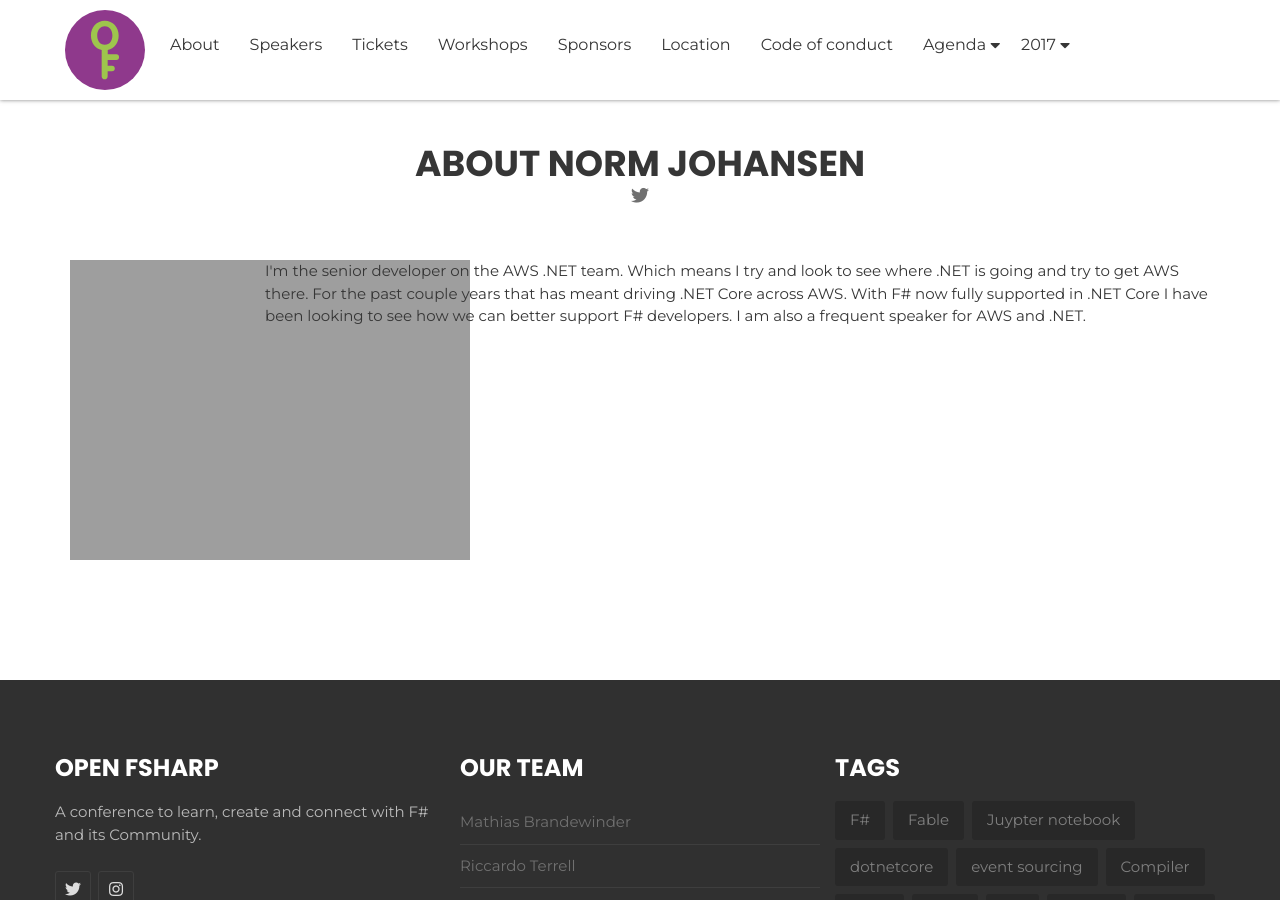
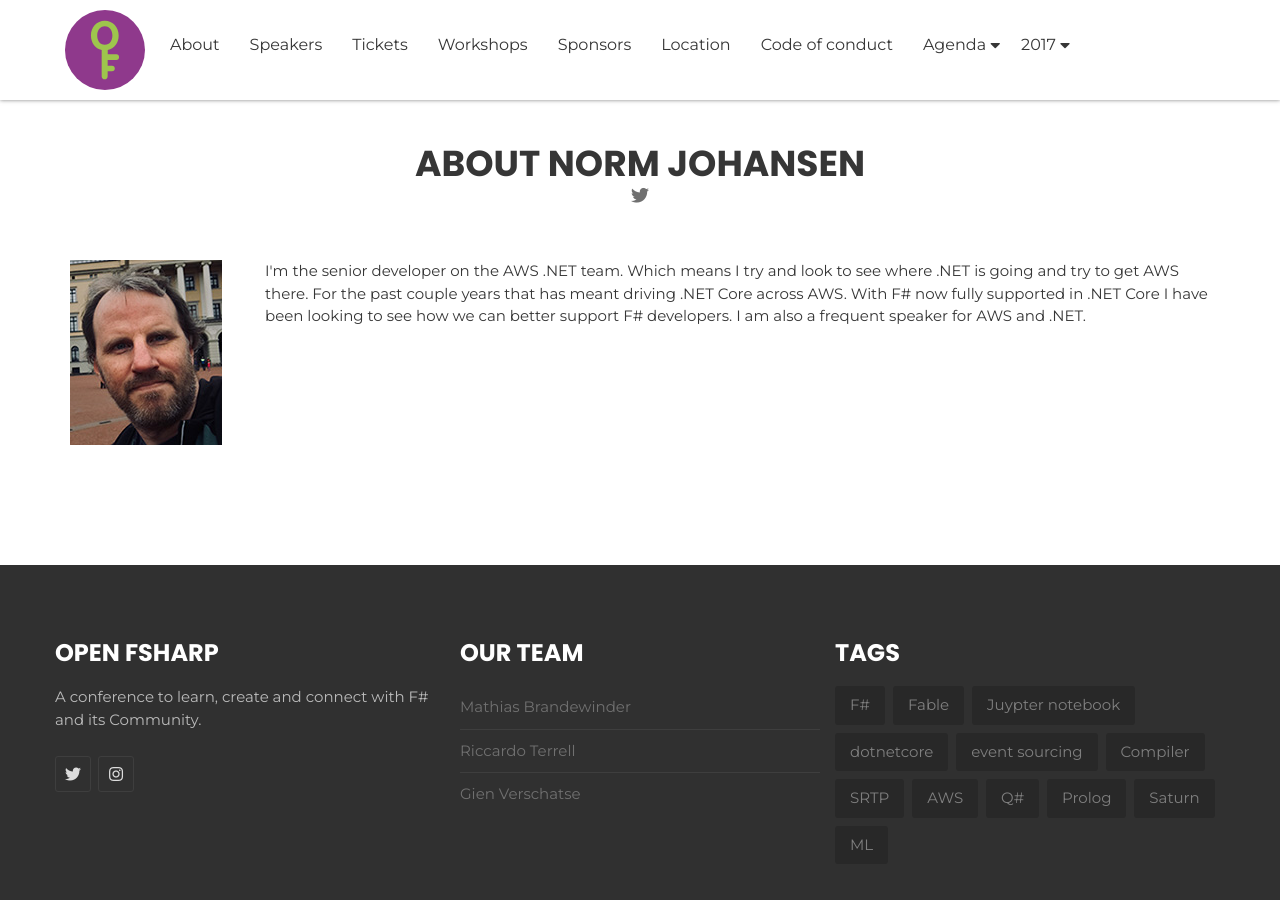
Before and after one commit to open-fsharp/open-fsharp.github.io, a Jekyll site: the page built from speakers/norm-johanson.md, in a window 1280 px wide and 900 px high, scrolled down 588 px. Built offline with Jekyll 4.4.1, drawn with Linux system fonts in a browser that asks for light colours; nearby versions of some CDN libraries; comment, search, counter and statistics services are not loaded.

Commit message:
update pic norm

```diff
--- a/speakers/norm-johanson.md
+++ b/speakers/norm-johanson.md
@@ -42,7 +42,7 @@
             </div>
             <div class="row">
                 <div class="col-md-2">
-                    <img src="{{ site.baseurl }}public/assets/speakers/2018/norm-johansen.jpg" alt="Norm Johansen" />
+                    <img src="{{ site.baseurl }}public/assets/speakers/2018/norm-johanson.jpg" alt="Norm Johanson" />
                 </div>
                 <div class="col-md-10">
                     <p>
```
